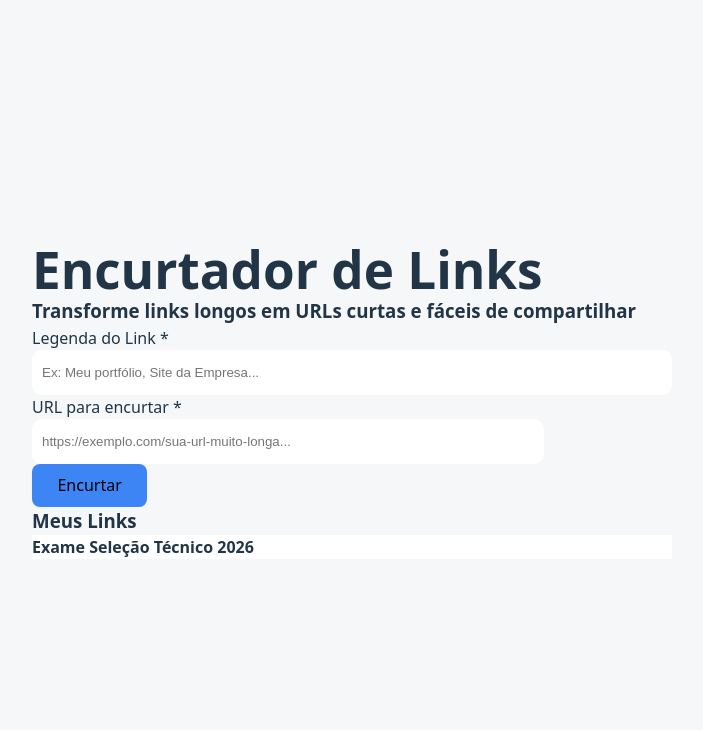
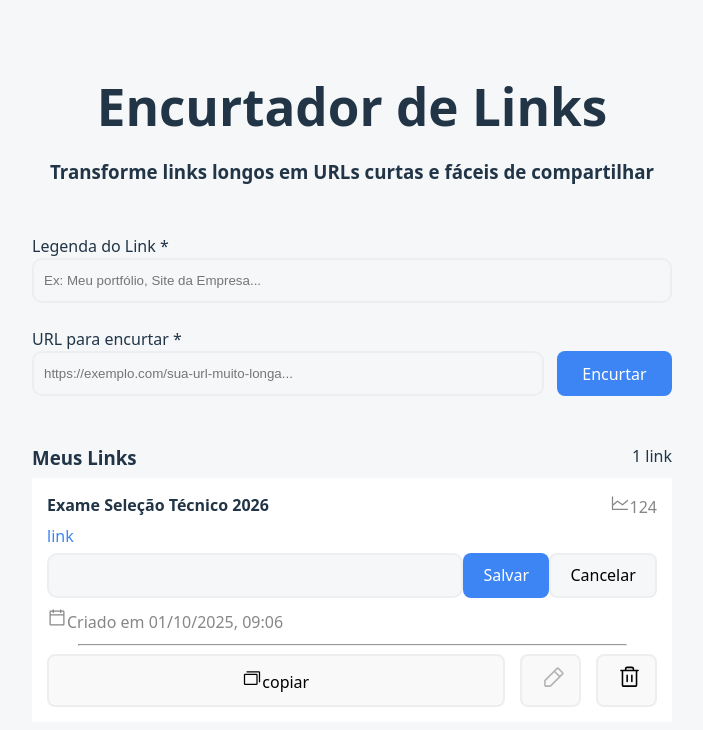
Before and after one commit to abeazist/encurtador-url-frontend, a React (Vite) app in the folder url-frontend/: page / in a window 1280 px wide. Shown: the top 730 px of the page, without its empty margins (288-991 px from the left). Built offline with nearby package versions, Linux system fonts and the light colour scheme.

Commit message:
falta organizar os icones

```diff
--- a/url-frontend/package.json
+++ b/url-frontend/package.json
@@ -10,6 +10,7 @@
     "preview": "vite preview"
   },
   "dependencies": {
+    "@phosphor-icons/react": "^2.1.10",
     "dom": "^0.0.3",
     "react": "^19.2.0",
     "react-dom": "^19.1.1",
--- a/url-frontend/src/pages/TelaPrincipal.css
+++ b/url-frontend/src/pages/TelaPrincipal.css
@@ -1,6 +1,8 @@
 :root{
     --light-gray: #f5f7f9;
+    --gray: #feffff;
     --dark-gray: #eceeef;
+    --extra-dark-gray: #868686;
     --blue: #3d84f4;
     --white: #ffffff;
 
@@ -23,7 +25,12 @@
 }
 
 .titulo{
-    align-self:flex-start;
+    justify-self: center;
+}
+
+.subtitulo{
+    justify-self: center;
+
 }
 
 .campos{
@@ -38,6 +45,8 @@ input{
     border: none;
     border-radius: 10px;
     padding-left: 10px;
+    background-color: var(--light-gray);
+    border: 2px solid var(--dark-gray);
 
 }
 
@@ -45,11 +54,95 @@ input{
     width: 80%;
 }
 
+.div-url-encurtar{
+    display: flex;
+    flex-direction: row;
+    justify-content: space-between;
+}
+
 .btn-encurtar{
     background-color: var(--blue);
+    color: var(--white);
     width: 18%;
 }
 
 .meuLink{
     background-color: var(--white);
+    width: 100%;
+    padding: 15px;
+    margin-top: 5px;
 }
+
+.titulo-meu-link{
+    display: flex;
+    flex-direction: row;
+    justify-content: space-between;
+}
+
+.div-botoes{
+    display: flex;
+    flex-direction: row;
+    justify-content: space-between;
+}
+
+.div-meus-links{
+    display: flex;
+    flex-direction: row;
+    justify-content: space-between;
+}
+
+.btn-copiar{
+    width: 75%;
+    border-radius: 8px;
+    border: 2px solid var(--dark-gray);
+
+}
+
+.btn-edit, .btn-exclui{
+    border-radius: 8px;
+    width: 10%;
+    border: 2px solid var(--dark-gray)
+}
+
+hr{
+    width: 90%;
+    justify-self: center;
+    margin-top: 8px;
+    margin-bottom: 8px;
+}
+
+.btn-salvar{
+
+    color: var(--white);
+    background-color: var(--blue);
+}
+
+.data{
+    margin-top: 10px;
+    margin-bottom: 10px;
+    color: var(--extra-dark-gray);
+}
+
+#dado{
+    color: var(--extra-dark-gray);
+}
+
+.btn-cancelar{
+    background-color: var(--light-gray);
+    border: 2px solid var(--dark-gray)
+}
+
+.input3{
+    width: 73%;
+}
+
+.div-edicao-link{
+    display: flex;
+    justify-content: space-between;
+}
+
+.link{
+    color: var(--blue);
+    margin-top: 5px;
+    margin-bottom: 5px;
+}
--- a/url-frontend/src/pages/TelaPrincipal.jsx
+++ b/url-frontend/src/pages/TelaPrincipal.jsx
@@ -1,28 +1,72 @@
 import React from "react";
 import './TelaPrincipal.css';
+import { PencilSimple, Trash, Cards, ChartLine, CalendarBlank } from "@phosphor-icons/react";
 
 const TelaPrincipal = () => {
     return (
         <div className="box1">
             <div>
                 <h1 className="titulo">Encurtador de Links</h1>
-                <h3>Transforme links longos em URLs curtas e fáceis de compartilhar</h3>
+                <br />
+                <h3 className="subtitulo">Transforme links longos em URLs curtas e fáceis de compartilhar</h3>
+                <br />
+                <br />
 
                 <div className="campos">
                     <label htmlFor="">Legenda do Link *</label>
-                    <input type="text" placeholder="Ex: Meu portfólio, Site da Empresa..."/>
+                    <input type="text" placeholder="Ex: Meu portfólio, Site da Empresa..." />
+                    <br />
                     <label htmlFor="">URL para encurtar *</label>
-                    <input type="text" placeholder="https://exemplo.com/sua-url-muito-longa..." id="input2"/>
-                    <button className="btn-encurtar">Encurtar</button>
+                    <div className="div-url-encurtar">
+                        <input type="text" placeholder="https://exemplo.com/sua-url-muito-longa..." id="input2" />
+                        <button className="btn-encurtar">Encurtar</button>
+
+                    </div>
 
                 </div>
+                <br />
+                <br />
 
+                <div className="div-meus-links">
+                    <h3>Meus Links</h3>
+                    <p>1 link</p>
+                </div>
 
+                <div className="meuLink">
+                    <div className="titulo-meu-link">
+                        <h4>Exame Seleção Técnico 2026</h4>
+                        <p id="dado"><ChartLine size={20}/>124</p>
+                    </div>
+                    <p className="link">link</p>
+                    <div className="div-edicao-link">
+                        <input type="text" className="input3" />
+                        <button className="btn-salvar">Salvar</button>
+                        <button className="btn-cancelar">Cancelar</button>
 
-                <h3>Meus Links</h3>
-                <div className="meuLink">
-                    <h4>Exame Seleção Técnico 2026</h4>
+                    </div>
+                    <p className="data"><CalendarBlank size={20} />Criado em 01/10/2025, 09:06</p>
+                    <hr />
+                    <div className="div-botoes">
+                        <button className="btn-copiar"><Cards size={20} />copiar</button>
+                        <button disabled className="btn-edit"><PencilSimple size={25} /></button>
+                        <button className="btn-exclui"><Trash size={25} /></button>
+                    </div>
                 </div>
+                {/* <div className="meuLink">
+                    <div className="titulo-meu-link">
+                        <h4>Exame Seleção Técnico 2026</h4>
+                        <p classname="dado"><ChartLine size={20} />124</p>
+                    </div>
+                    <p classname="link">link</p>
+                    <p>link original</p>
+                    <p classname="data">Criado em 01/10/2025, 09:06</p>
+                    <hr />
+                    <div className="div-botoes">
+                        <button className="btn-copiar"><Cards size={25} />copiar</button>
+                        <button className="btn-edit"><PencilSimple size={25} /></button>
+                        <button className="btn-exclui"><Trash size={25} /></button>
+                    </div>
+                </div> */}
             </div>
         </div>
     )
```
Also changed, not shown: 1 other file (tests, documents, lock files or other folders).
